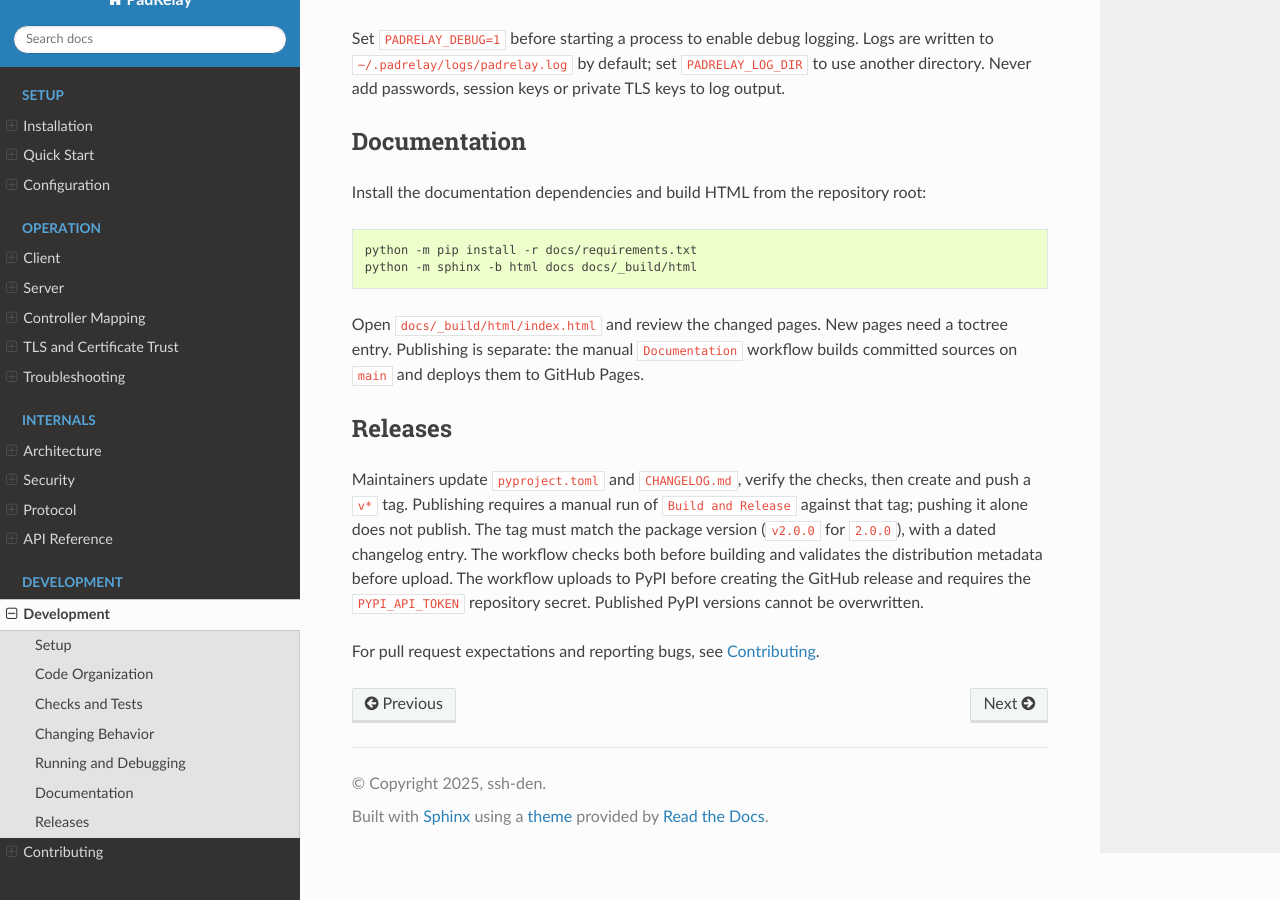
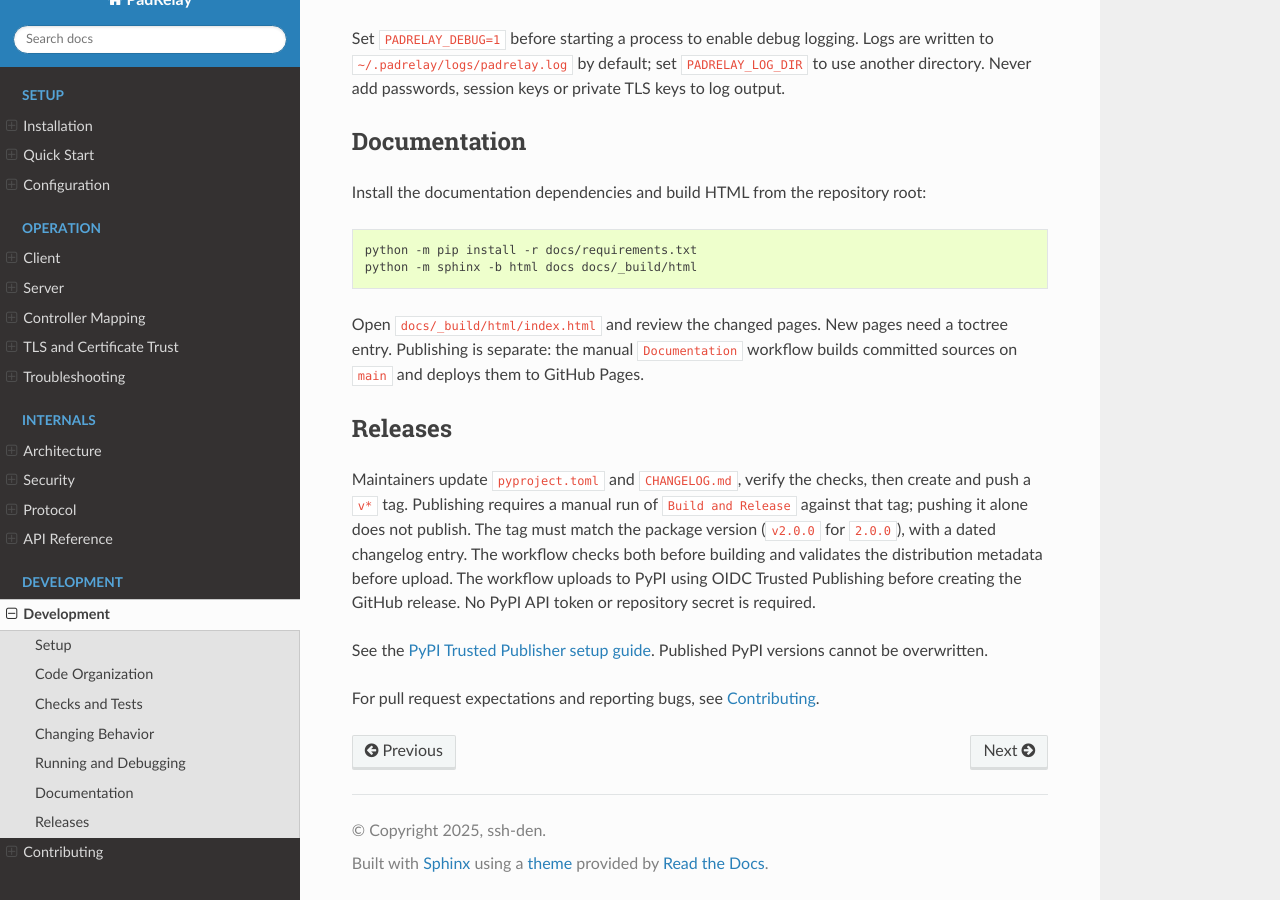
Before and after one commit to ssh-den/PadRelay, a Sphinx documentation site: the page built from docs/development.rst, in a window 1280 px wide and 900 px high, scrolled down 1811 px. Built offline with Sphinx 7.4.7 and the Read the Docs theme 3.1.0, drawn with Linux system fonts in a browser that asks for light colours.

Commit message:
ci: switch PyPI publishing to OIDC

```diff
--- a/docs/development.rst
+++ b/docs/development.rst
@@ -114,8 +114,10 @@ then create and push a ``v*`` tag. Publishing requires a manual run of
 The tag must match the package version (``v2.0.0`` for ``2.0.0``), with a dated
 changelog entry. The workflow checks both before building and validates the
 distribution metadata before upload.
-The workflow uploads to PyPI before creating the GitHub release and requires
-the ``PYPI_API_TOKEN`` repository secret. Published PyPI versions cannot be
-overwritten.
+The workflow uploads to PyPI using OIDC Trusted Publishing before creating the
+GitHub release. No PyPI API token or repository secret is required.
+
+See the `PyPI Trusted Publisher setup guide
+<https://docs.pypi.org/trusted-publishers/adding-a-publisher/>`_. Published PyPI versions cannot be overwritten.
 
 For pull request expectations and reporting bugs, see :doc:`contributing`.
```
Also changed, not shown: 1 other file.
